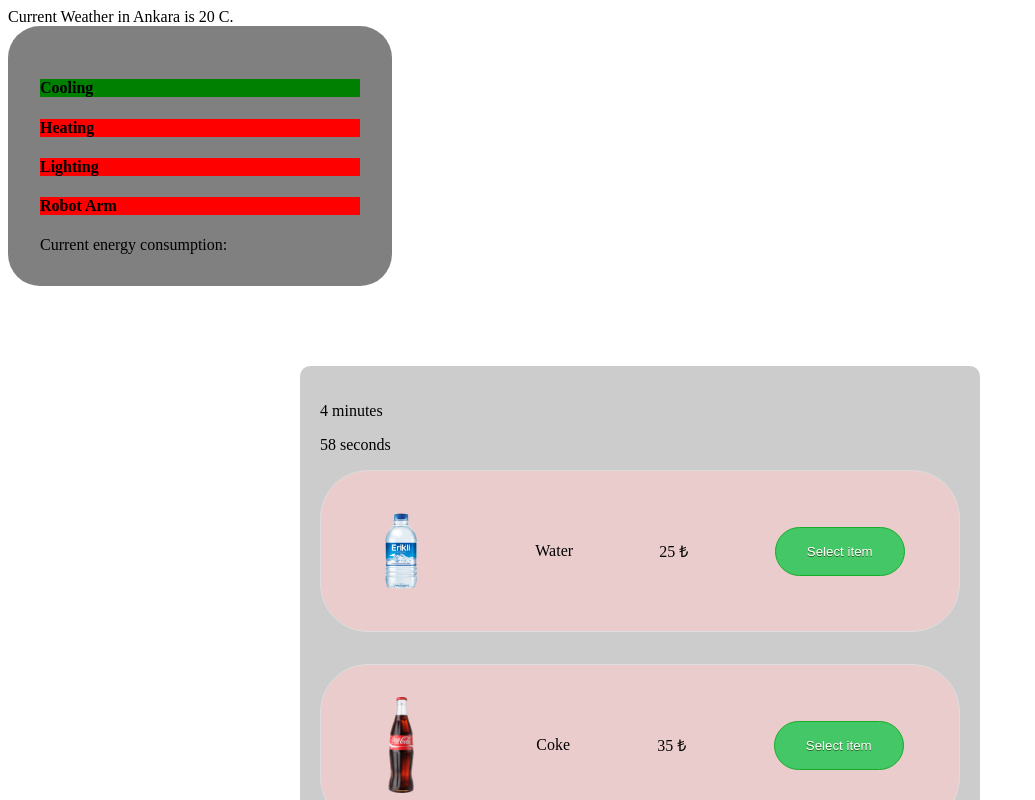
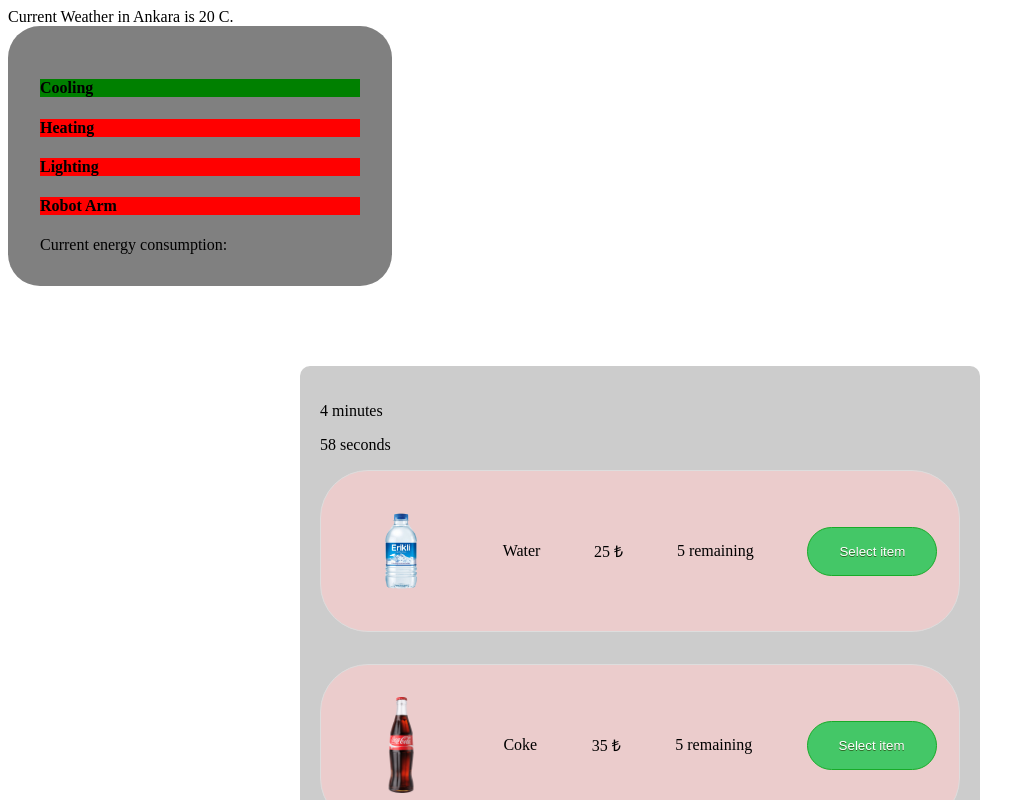
Before and after one commit to BatuhanUlucay/vending_machine, a React (Create React App) app: page / in a window 1280 px wide. Both pictures are taken after a click on the button "User Login". Shown: the top 800 px of the page, without its empty margins (0-1035 px from the left). Built offline with nearby package versions, Linux system fonts and the light colour scheme; no server answers.

Commit message:
feat: quantity attribute is added for products.

```diff
--- a/src/components/Product.jsx
+++ b/src/components/Product.jsx
@@ -1,11 +1,19 @@
 import React from "react";
-import { useDispatch } from "react-redux";
+import { useDispatch, useSelector } from "react-redux";
 import { selectProduct } from "../redux/actions";
 
 function Product({ product }) {
   const dispatch = useDispatch();
+  const state = useSelector((state) => state);
+
   function handleSelectItemClick() {
-    dispatch(selectProduct(product));
+    if (state.userBalance < product.price) {
+      alert("Not enough money for selected product.");
+    } else if (product.quantity <= 0) {
+      alert(`There is no ${product.name} left.`);
+    } else {
+      dispatch(selectProduct(product));
+    }
   }
 
   return (
@@ -13,6 +21,7 @@ function Product({ product }) {
       <img src={product.imageUrl} alt={product.name + " logo"} width={100} />
       <div>{product.name}</div>
       <div>{product.price} ₺</div>
+      <div>{product.quantity} remaining</div>
       <button className="btn-select" onClick={handleSelectItemClick}>
         Select item
       </button>
--- a/src/components/RobotArmSpinner.jsx
+++ b/src/components/RobotArmSpinner.jsx
@@ -1,15 +1,17 @@
 import React, { useEffect } from "react";
 import { Watch } from "react-loader-spinner";
 import { useCountdown } from "../hooks/useCountdown";
-import { useDispatch } from "react-redux";
+import { useDispatch, useSelector } from "react-redux";
 import { giveSelectedProduct, cancelRequest } from "../redux/actions";
 
 function RobotArmSpinner({ targetDate }) {
   const dispatch = useDispatch();
+  const state = useSelector((state) => state);
   const [minutes, seconds] = useCountdown(targetDate);
   useEffect(() => {
     if (minutes + seconds <= 0) {
       dispatch(giveSelectedProduct());
+      alert(`Here is your ${state.selectedProduct.name}. Enjoy!`);
     }
   }, [seconds, minutes]);
 
--- a/src/components/VendingMachine.jsx
+++ b/src/components/VendingMachine.jsx
@@ -36,10 +36,7 @@ function VendingMachine() {
       ))}
       <MoneyInsert />
       <h2>Your Balance: {state.userBalance} ₺</h2>
-      <button onClick={handleGiveRefundClick}>Give Refund</button>
-      {state.selectedProduct && (
-        <h2>Selected Product: {state.selectedProduct.name}</h2>
-      )}
+      <button onClick={handleGiveRefundClick}>Give Refund & Logout</button>
     </div>
   );
 }
--- a/src/data/products.js
+++ b/src/data/products.js
@@ -1,17 +1,20 @@
 export const products = [
   {
+    id: 0,
     name: "Water",
     price: 25,
     quantity: 5,
     imageUrl: "/images/water.png",
   },
   {
+    id: 1,
     name: "Coke",
     price: 35,
     quantity: 5,
     imageUrl: "/images/coke.png",
   },
   {
+    id: 2,
     name: "Soda",
     price: 45,
     quantity: 5,
--- a/src/index.css
+++ b/src/index.css
@@ -14,7 +14,7 @@
   margin-bottom: 2rem;
   display: grid;
   column-gap: 2rem;
-  grid-template-columns: auto auto auto auto;
+  grid-template-columns: auto auto auto auto auto;
   height: 10rem;
   background-color: #ebcccc;
   align-items: center;
--- a/src/redux/reducers.js
+++ b/src/redux/reducers.js
@@ -41,22 +41,26 @@ const vendingMachineReducer = (state = initialState, action) => {
       };
     case "SELECT_PRODUCT":
       const product = action.payload;
-      if (state.userBalance >= product.price) {
-        return {
-          ...state,
-          selectedProduct: product,
-          robotArmSpinning: true,
-        };
-      } else {
-        alert("Not enough money for selected item.");
-      }
-      return state;
-
+      return {
+        ...state,
+        selectedProduct: product,
+        robotArmSpinning: true,
+      };
     case "GIVE_SELECTED_PRODUCT":
       return {
         ...state,
         userBalance: state.userBalance - state.selectedProduct.price,
         machineBalance: state.machineBalance + state.selectedProduct.price,
+        products: state.products.map((p) => {
+          if (p.id === state.selectedProduct.id) {
+            return {
+              ...state.selectedProduct,
+              quantity: state.selectedProduct.quantity - 1,
+            };
+          } else {
+            return p;
+          }
+        }),
         robotArmSpinning: false,
       };
     case "GIVE_REFUND":
```
